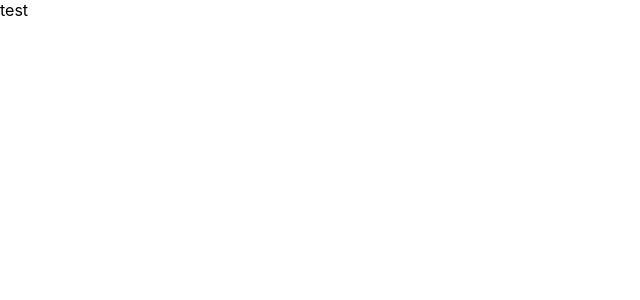
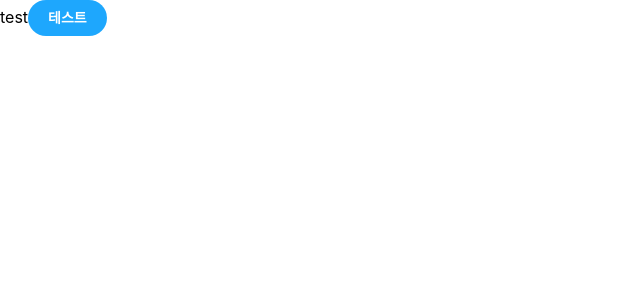
Before and after one commit to lbox-kr/monorepo-example, a Next.js app in the folder apps/nextjs/: page / in a window 1280 px wide. Shown: the top 300 px of the page, without its empty margins (0-640 px from the left). Built offline with nearby package versions, Linux system fonts and the light colour scheme.

Commit message:
feat: Storybook Button 컴포넌트 삽입

```diff
--- a/apps/nextjs/pages/index.tsx
+++ b/apps/nextjs/pages/index.tsx
@@ -1,7 +1,11 @@
 import { test } from "shared/src/const";
+import { Button } from "storybook/src/stories/Button";
 
 export default function Home() {
   return (
-    <div>{test}</div>
+    <div>
+      {test}
+      <Button primary label="테스트" />
+    </div>
   )
 }
```
